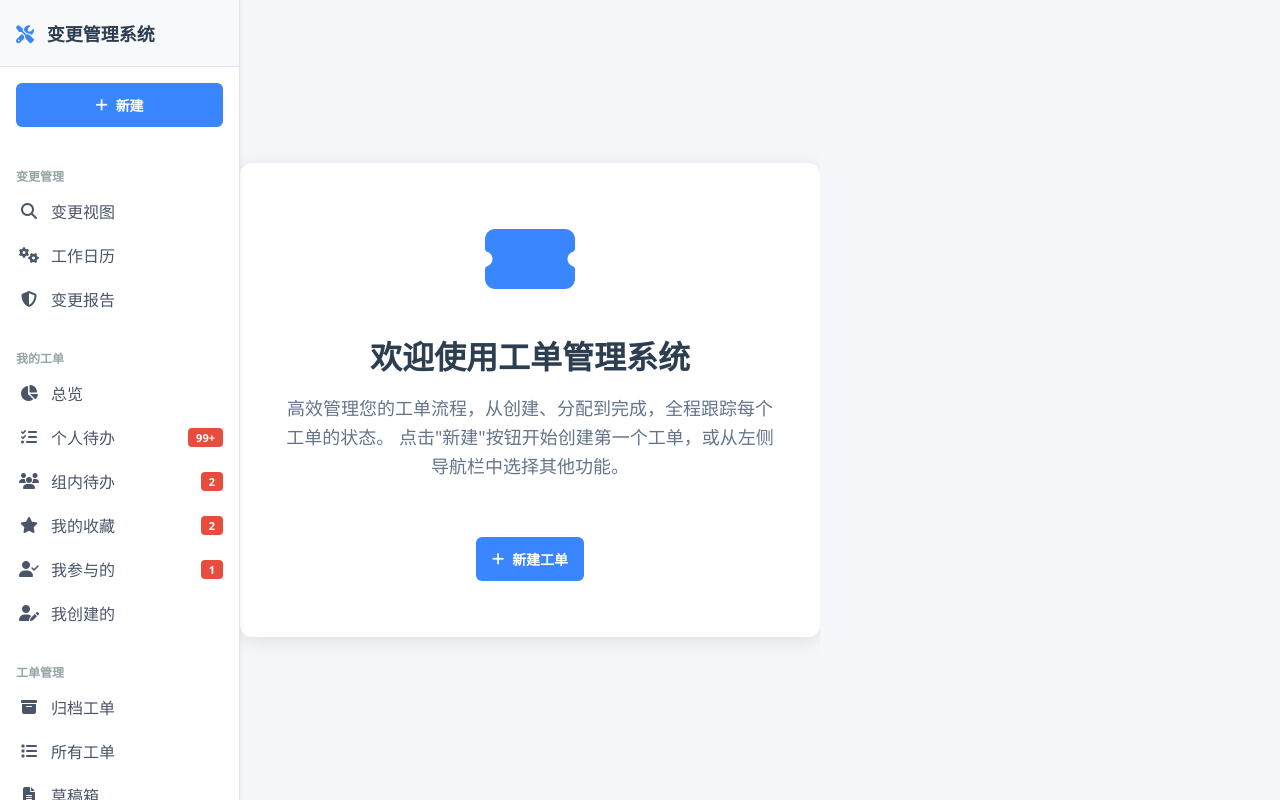
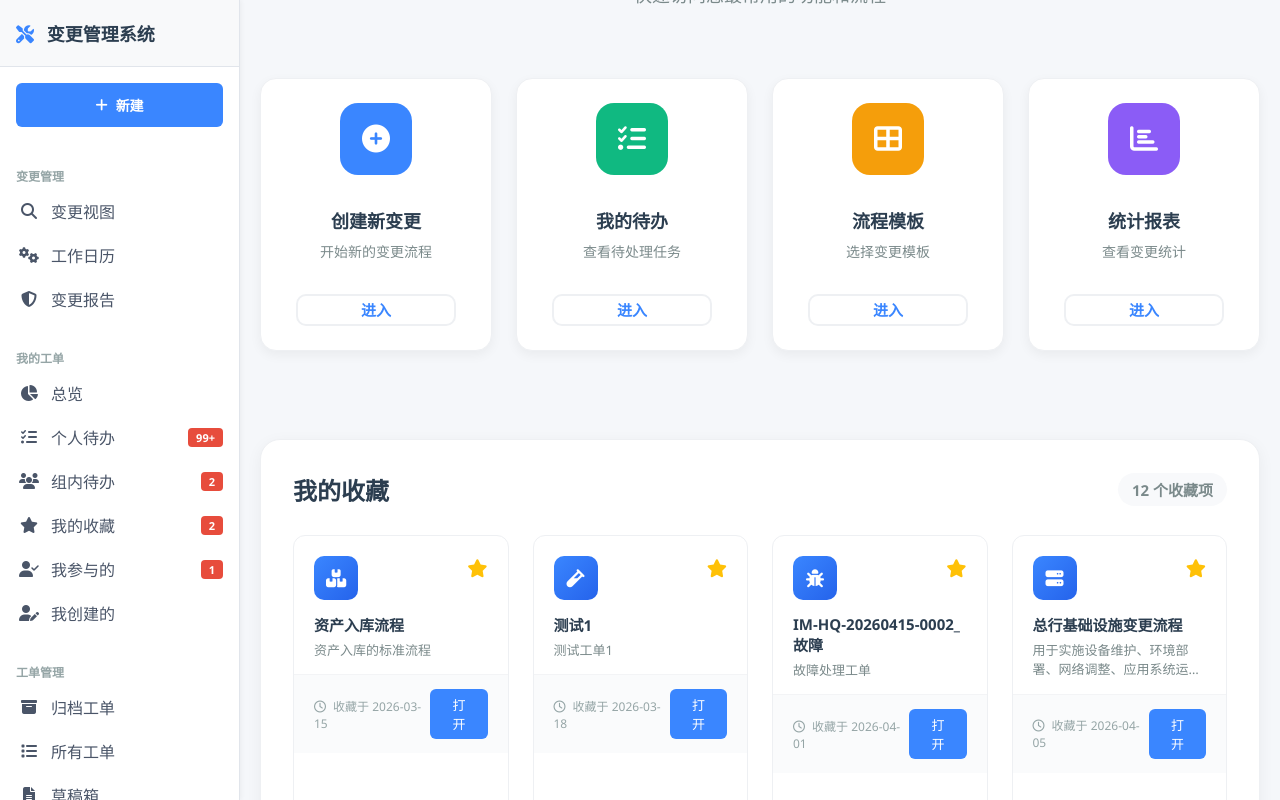
Before and after one commit to shihang1/changeapp, a React (Vite) app: page / in a window 1280 px wide. Built offline with nearby package versions, Linux system fonts and the light colour scheme.

Commit message:
更新模板选择页面添加搜索功能，加宽草稿箱操作按钮，优化首页为变更管理收藏页面，恢复变更视图数据分析界面

```diff
--- a/src/App.jsx
+++ b/src/App.jsx
@@ -50,7 +50,7 @@ function App() {
       case 'home':
         return (
           <div className="welcome-container">
-            <WelcomePage onNewClick={handleNewClick} />
+            <MyFavorites onNewClick={handleNewClick} />
           </div>
         )
       case 'workCalendar':
--- a/src/components/CreateTicket.jsx
+++ b/src/components/CreateTicket.jsx
@@ -13,7 +13,11 @@ function CreateTicket({ onCancel, onSubmit, selectedTemplate }) {
       custom: { name: '自定义流程', icon: 'fa-pencil-alt', color: '#64748b' },
       resource_quick: { name: '快速资源申请', icon: 'fa-bolt', color: '#3a86ff' },
       change_standard: { name: '标准变更', icon: 'fa-cogs', color: '#10b981' },
-      security_patch: { name: '安全补丁', icon: 'fa-shield-alt', color: '#ef4444' }
+      security_patch: { name: '安全补丁', icon: 'fa-shield-alt', color: '#ef4444' },
+      head_office_change: { name: '总行基础设施变更流程', icon: 'fa-building', color: '#3a86ff' },
+      branch_change: { name: '分行及子公司基础设施变更流程', icon: 'fa-code-branch', color: '#10b981' },
+      routine_change: { name: '场景化变更模板管理流程', icon: 'fa-calendar-check', color: '#f59e0b' },
+      asset_inbound: { name: '标准变更模板管理流程', icon: 'fa-boxes-stacked', color: '#8b5cf6' }
     }
     return templates[templateId] || { name: '通用工单', icon: 'fa-ticket-alt', color: '#3a86ff' }
   }
@@ -42,7 +46,11 @@ function CreateTicket({ onCancel, onSubmit, selectedTemplate }) {
         custom: { priority: 'medium', urgency: 'normal' },
         resource_quick: { priority: 'medium', urgency: 'fast' },
         change_standard: { priority: 'high', urgency: 'normal' },
-        security_patch: { priority: 'urgent', urgency: 'immediate' }
+        security_patch: { priority: 'urgent', urgency: 'immediate' },
+        head_office_change: { priority: 'high', urgency: 'fast' },
+        branch_change: { priority: 'medium', urgency: 'normal' },
+        routine_change: { priority: 'medium', urgency: 'normal' },
+        asset_inbound: { priority: 'medium', urgency: 'normal' }
       }
 
       const defaults = templateDefaults[selectedTemplate] || templateDefaults.resource
--- a/src/components/MyFavorites.jsx
+++ b/src/components/MyFavorites.jsx
@@ -1,9 +1,14 @@
 import React from 'react'
 
-function MyFavorites() {
+function MyFavorites({ onNewClick }) {
   // 重新设计首页布局
   const mainTitle = "欢迎来到变更管理系统";
   const subTitle = "快速访问您最常用的功能和流程";
+
+  const handleOpenFavorite = (cardId) => {
+    alert(`打开收藏卡片 ID: ${cardId}`);
+    // 实际应用中这里会有打开变更详情的逻辑
+  };
 
   const quickActions = [
     {
@@ -11,28 +16,32 @@ function MyFavorites() {
       title: '创建新变更',
       icon: 'fa-plus-circle',
       color: '#3a86ff',
-      description: '开始新的变更流程'
+      description: '开始新的变更流程',
+      onClick: () => onNewClick && onNewClick()
     },
     {
       id: 2,
       title: '我的待办',
       icon: 'fa-tasks',
       color: '#10b981',
-      description: '查看待处理任务'
+      description: '查看待处理任务',
+      onClick: () => alert('导航到我的待办页面')
     },
     {
       id: 3,
       title: '流程模板',
       icon: 'fa-th-large',
       color: '#f59e0b',
-      description: '选择变更模板'
+      description: '选择变更模板',
+      onClick: () => alert('导航到流程模板页面')
     },
     {
       id: 4,
       title: '统计报表',
       icon: 'fa-chart-bar',
       color: '#8b5cf6',
-      description: '查看变更统计'
+      description: '查看变更统计',
+      onClick: () => alert('导航到统计报表页面')
     }
   ];
 
@@ -155,7 +164,7 @@ function MyFavorites() {
                 <h3 className="action-title">{action.title}</h3>
                 <p className="action-desc">{action.description}</p>
               </div>
-              <button className="action-btn">进入</button>
+              <button className="action-btn" onClick={action.onClick}>进入</button>
             </div>
           ))}
         </div>
@@ -186,7 +195,7 @@ function MyFavorites() {
                   <span className="favorite-date">
                     <i className="far fa-clock"></i> 收藏于 {card.favoriteDate}
                   </span>
-                  <button className="open-btn">打开</button>
+                  <button className="open-btn" onClick={() => handleOpenFavorite(card.id)}>打开</button>
                 </div>
               </div>
             ))}
--- a/src/components/TemplateSelect.jsx
+++ b/src/components/TemplateSelect.jsx
@@ -1,4 +1,4 @@
-import React from 'react'
+import React, { useState } from 'react'
 
 function TemplateSelect({ onSelectTemplate, onBack }) {
   const allTemplates = [
@@ -36,9 +36,12 @@ function TemplateSelect({ onSelectTemplate, onBack }) {
     }
   ]
 
-  const filteredTemplates = allTemplates
+  const [searchTerm, setSearchTerm] = useState('')
 
-
+  const filteredTemplates = allTemplates.filter(template =>
+    template.name.toLowerCase().includes(searchTerm.toLowerCase()) ||
+    template.description.toLowerCase().includes(searchTerm.toLowerCase())
+  )
 
   return (
     <div className="template-select-container">
@@ -53,7 +56,17 @@ function TemplateSelect({ onSelectTemplate, onBack }) {
       </div>
 
       <div className="template-content">
-        {/* 搜索栏已移除 */}
+        <div className="search-header">
+          <div className="search-box">
+            <i className="fas fa-search"></i>
+            <input
+              type="text"
+              placeholder="搜索模板名称或描述..."
+              value={searchTerm}
+              onChange={(e) => setSearchTerm(e.target.value)}
+            />
+          </div>
+        </div>
 
         {filteredTemplates.length === 0 ? (
           <div className="no-templates-message">
```
